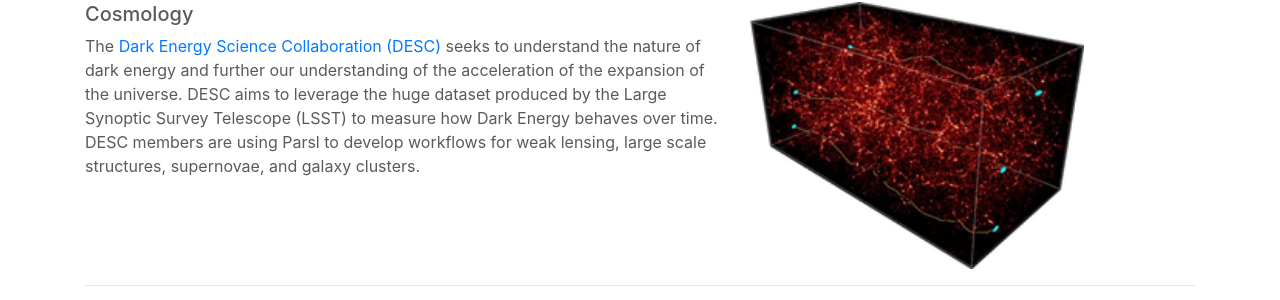
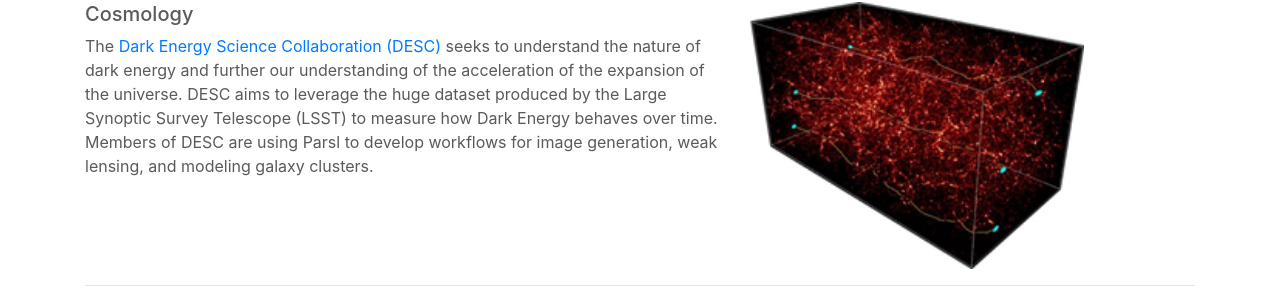
Before and after one commit to Parsl/parsl.github.io, a Jekyll site: the page built from case_studies.html, in a window 1280 px wide and 900 px high, scrolled down 839 px. Shown: the part 224-524 px from the top of the window. Built offline with Jekyll 4.4.1, drawn with Linux system fonts in a browser that asks for light colours.

Commit message:
Edit DESC

```diff
--- a/case_studies.html
+++ b/case_studies.html
@@ -57,7 +57,7 @@ title: Parsl A Parallel Scripting Library for Python
        <h5 class="case-study-heading">Cosmology</h5>
        <p>The <a href="http://www.lsst-desc.org/">Dark Energy Science Collaboration (DESC)</a> seeks to understand the nature of
 dark energy and further our understanding of the acceleration of the expansion of the universe. DESC aims to leverage the huge
-dataset produced by the Large Synoptic Survey Telescope (LSST) to measure how Dark Energy behaves over time. DESC members are using Parsl to develop workflows for weak lensing, large scale structures, supernovae, and galaxy clusters.</p>
+dataset produced by the Large Synoptic Survey Telescope (LSST) to measure how Dark Energy behaves over time. Members of DESC are using Parsl to develop workflows for image generation, weak lensing, and modeling galaxy clusters.</p>
      </div>
      <div class="col-md-5">
        <img class="cs-image img-fluid mx-auto" src="images/cs-cosmology.png">
```
